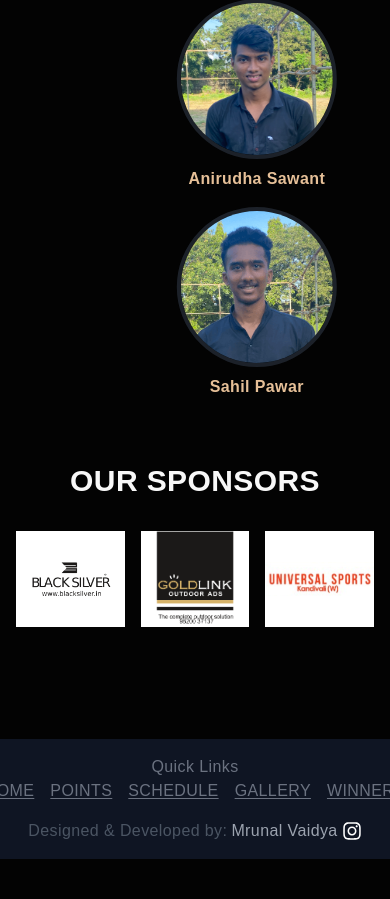
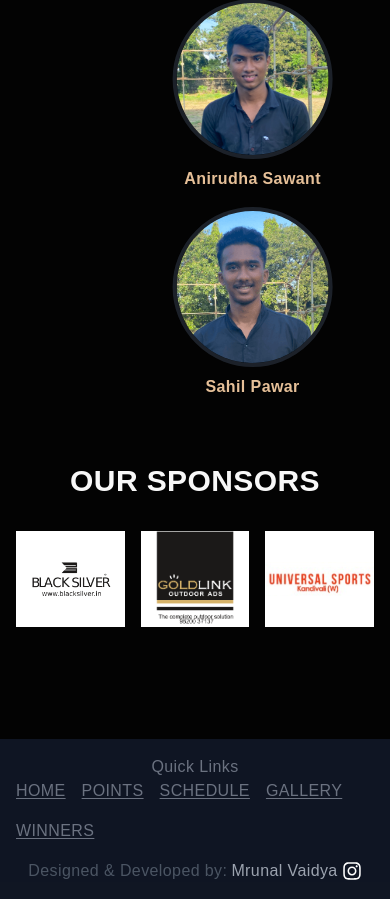
Before and after one commit to MrunalVaidya0715/sparx-website, a Next.js app in the folder sparx-web-app/: page / in a window 390 px wide. Shown: the part 3691-4590 px from the top of the page. Before the commit the page ends 4550 px from the top, so only its background shows below. Built offline with nearby package versions, Linux system fonts and the light colour scheme.

Commit message:
Added flex-wrap

```diff
--- a/sparx-web-app/components/Footer.jsx
+++ b/sparx-web-app/components/Footer.jsx
@@ -7,7 +7,7 @@ const Footer = () => {
         <div className=' text-gray-600 flex flex-col w-full justify-center items-center mt-20 bg-gray-900/90 p-4'>
             <p className=' text-gray-500'>Quick Links</p>
             <div className='flex  justify-center items-center mb-4'>
-                <div className=' flex w-full gap-4  md:gap-8 justify-start'>
+                <div className=' flex flex-wrap w-full gap-4  md:gap-8 justify-start items-center'>
                     <Link href='/'>
                         <p className=' underline underline-offset-2 hover:opacity-[0.4] uppercase text-gray-500'>Home</p>
                     </Link>
```
